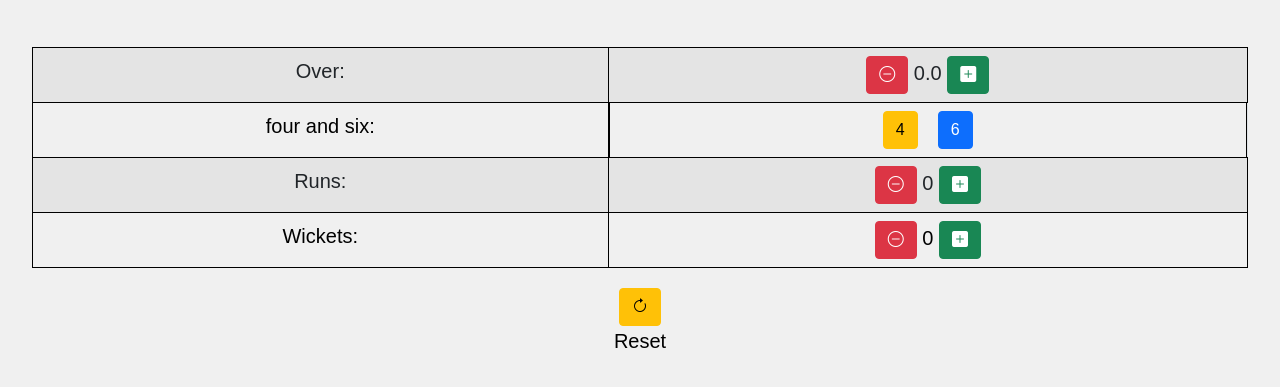
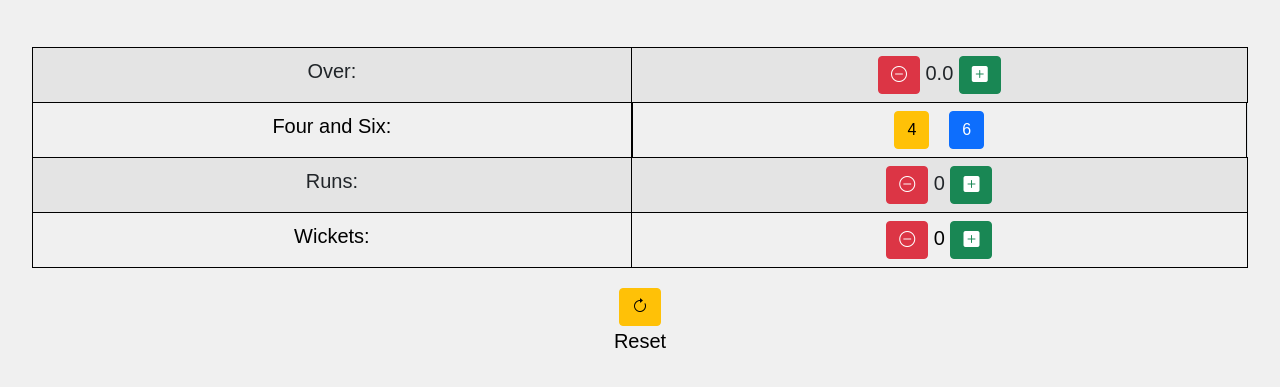
Before and after one commit to sumit9354800/Circket, a plain HTML site: page index.html in a window 1280 px wide. Shown: the part 69-456 px from the top of the page. Drawn offline with nearby package versions, Linux system fonts and the light colour scheme.

Commit message:
only update 5th html

```diff
--- a/index.html
+++ b/index.html
@@ -43,7 +43,7 @@
                     </tr>
                     <tr>
                         <td>
-                            <span>four and six: </span>
+                            <span>Four and Six: </span>
                         </td>
                         <td class="gap">
                             <button id="button-four" class="btn btn-warning font-size">
```
